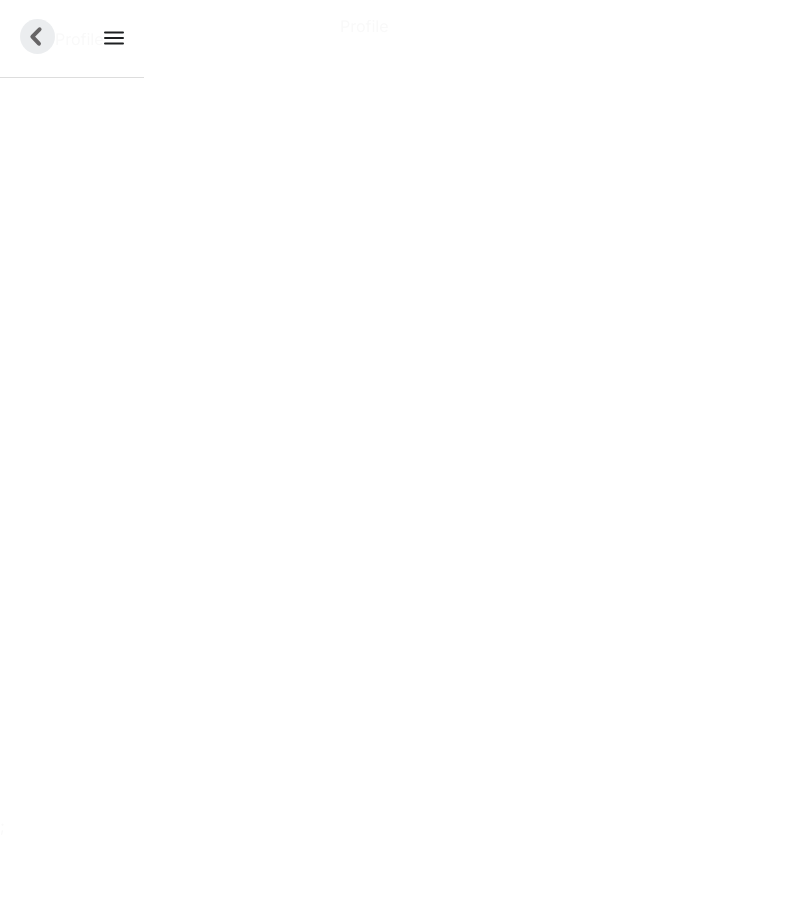
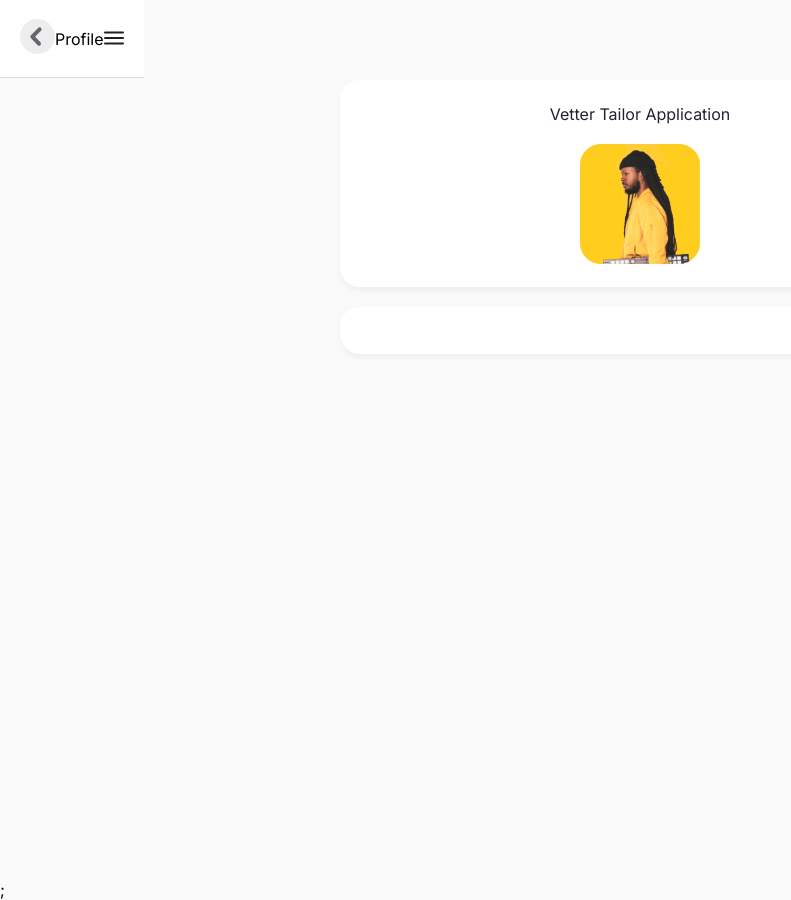
Before and after one commit to allindeveloper/vetted-tailor-application, a React (Create React App) app: page / in a window 1280 px wide. Shown: the whole page, without its empty margins (0-791 px from the left). Before the commit the page ends 836 px from the top, so only its background shows below. Built offline with nearby package versions, Linux system fonts and the light colour scheme.

Commit message:
enhancing card features

```diff
--- a/src/components/container/PageContainer/PageContainer.tsx
+++ b/src/components/container/PageContainer/PageContainer.tsx
@@ -1,5 +1,6 @@
 import React from "react";
 import { Header } from "../../ui/Header/Header";
+import { Space } from "../../ui/Space/Space";
 import { PageContainerStyle } from "./PageContainerStyle";
 
 interface IContainerProps {
@@ -10,6 +11,7 @@ const PageContainer = ({ children }: IContainerProps) => {
   return (
     <>
       <Header title="Profile" />
+      <Space top={80} />
       <PageContainerStyle>{children}</PageContainerStyle>;
     </>
   );
--- a/src/components/container/PageContainer/PageContainerStyle.tsx
+++ b/src/components/container/PageContainer/PageContainerStyle.tsx
@@ -1,4 +1,5 @@
 import styled from "styled-components";
+import { appPadding } from "../../../constants/appConstants";
 import { device } from "../../../styles/mediaQuery";
 
 export const PageContainerStyle = styled.div`
@@ -11,7 +12,7 @@ export const PageContainerStyle = styled.div`
     margin: 0 auto;
   }
   @media ${device.mobileS} {
-    margin: 10px;
+    margin: ${appPadding};
   }
 
   margin: 0 auto;
--- /dev/null
+++ b/src/components/ui/Card/Card.tsx
@@ -0,0 +1,21 @@
+import pexelsphoto from "assets/images/pexelsphoto.png";
+import { CardStyle } from "./CardStyle";
+
+export interface ICardProps {
+  title?: string;
+  showImage?: boolean;
+  customContent?: JSX.Element;
+}
+export const Card = ({
+  title,
+  showImage = true,
+  customContent,
+}: ICardProps) => {
+  return (
+    <CardStyle data-testid="card">
+      <p className="title">{title}</p>
+      {showImage && <img src={pexelsphoto} alt="Profile Picture" />}
+      {customContent && customContent}
+    </CardStyle>
+  );
+};
--- /dev/null
+++ b/src/components/ui/Card/CardStyle.tsx
@@ -0,0 +1,28 @@
+import styled from "styled-components";
+import { myTheme } from "../../../styles/theme";
+
+export const CardStyle = styled.div`
+  border-radius: 20px;
+  padding-top: 4px;
+  padding-bottom: 23px;
+  box-shadow: 0px 4px 4px rgba(0, 0, 0, 0.04);
+  background-color: ${(props) => props.theme.pallete.common.white};
+  padding-left: 10px;
+  padding-right: 10px;
+  & .title {
+    margin-top: 20px;
+    text-align: center;
+    color: ${(props) => props.theme.pallete.primary.black};
+  }
+  img {
+    text-align: center;
+    margin-left: auto;
+    margin-right: auto;
+    display: flex;
+    margin-top: 2.5vh;
+  }
+`;
+
+CardStyle.defaultProps = {
+  theme: myTheme,
+};
--- a/src/constants/appConstants.ts
+++ b/src/constants/appConstants.ts
@@ -2,3 +2,5 @@ export const api = {
   BANK: "bank",
   BANKS: "banks",
 };
+
+export const appPadding = "20px";
--- a/src/pages/Profile/Profile.tsx
+++ b/src/pages/Profile/Profile.tsx
@@ -1,12 +1,14 @@
 import PageContainer from "components/container/PageContainer/PageContainer";
 import React from "react";
+import { Card } from "../../components/ui/Card/Card";
+import { Space } from "../../components/ui/Space/Space";
 
 const Profile = () => {
   return (
     <PageContainer>
-      <div>
-        <p>Profile</p>
-      </div>
+      <Card title={"Vetter Tailor Application"} />
+      <Space top={20} />
+      <Card showImage={false} />
     </PageContainer>
   );
 };
--- a/src/styles/globalStyle.ts
+++ b/src/styles/globalStyle.ts
@@ -2,5 +2,6 @@ import { createGlobalStyle } from "styled-components";
 
 export const GlobalStyle = createGlobalStyle`
   body {
-    color: ${(props) => props.theme.pallete.common.rootBackgroundColor};
+    background-color: ${(props) =>
+      props.theme.pallete.common.rootBackgroundColor};
   }`;
--- a/src/styles/theme.tsx
+++ b/src/styles/theme.tsx
@@ -12,7 +12,7 @@ const myTheme: DefaultTheme = {
     primary: {
       main: "#B7076B",
       lightmain: "#F9F9F9",
-      black: "#000000",
+      black: "#212135",
     },
   },
 };
```
